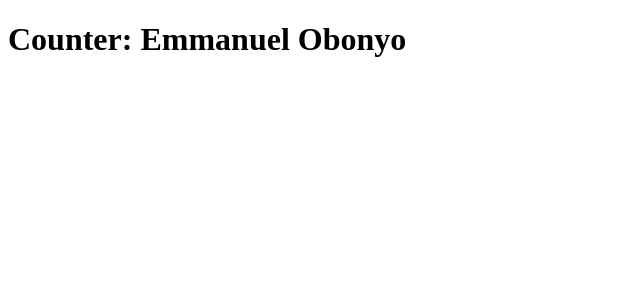
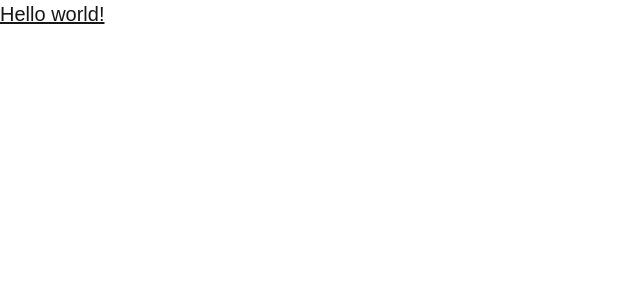
Before and after one commit to emmyobonyo/Legal-Tech-Dashboard, a Next.js app: page / in a window 1280 px wide. Shown: the top 300 px of the page, without its empty margins (0-640 px from the left). Built offline with nearby package versions, Linux system fonts and the light colour scheme.

Commit message:
Feat: configure tailwind css

```diff
--- a/app/layout.tsx
+++ b/app/layout.tsx
@@ -1,4 +1,5 @@
 import { StoreProvider } from "./store/StoreProvider";
+import "@/app/globals.css";
 
 export default function RootLayout({
   children,
--- a/app/page.tsx
+++ b/app/page.tsx
@@ -20,9 +20,5 @@ export default function Home() {
   }, [dispatch]);
 
   useEffect(() => {}, []);
-  return (
-    <div>
-      <h1>Counter: {user.name}</h1>
-    </div>
-  );
+  return <h1 className="text-xl font-medium underline">Hello world!</h1>;
 }
--- a/package.json
+++ b/package.json
@@ -11,19 +11,20 @@
   "dependencies": {
     "@reduxjs/toolkit": "^2.6.1",
     "next": "15.2.3",
+    "postcss": "^8.5.3",
     "react": "^19.0.0",
     "react-dom": "^19.0.0",
     "react-redux": "^9.2.0"
   },
   "devDependencies": {
     "@eslint/eslintrc": "^3",
-    "@tailwindcss/postcss": "^4",
+    "@tailwindcss/postcss": "^4.0.15",
     "@types/node": "^20",
     "@types/react": "^19",
     "@types/react-dom": "^19",
     "eslint": "^9",
     "eslint-config-next": "15.2.3",
-    "tailwindcss": "^4",
+    "tailwindcss": "^4.0.15",
     "typescript": "^5"
   }
 }
--- /dev/null
+++ b/tailwind.config.ts
@@ -0,0 +1,11 @@
+// tailwind.config.js
+module.exports = {
+  content: [
+    "./pages/**/*.{js,ts,jsx,tsx}",
+    "./components/**/*.{js,ts,jsx,tsx}",
+  ],
+  theme: {
+    extend: {},
+  },
+  plugins: [],
+};
```
Also changed, not shown: 1 other file (tests, documents, lock files or other folders).
